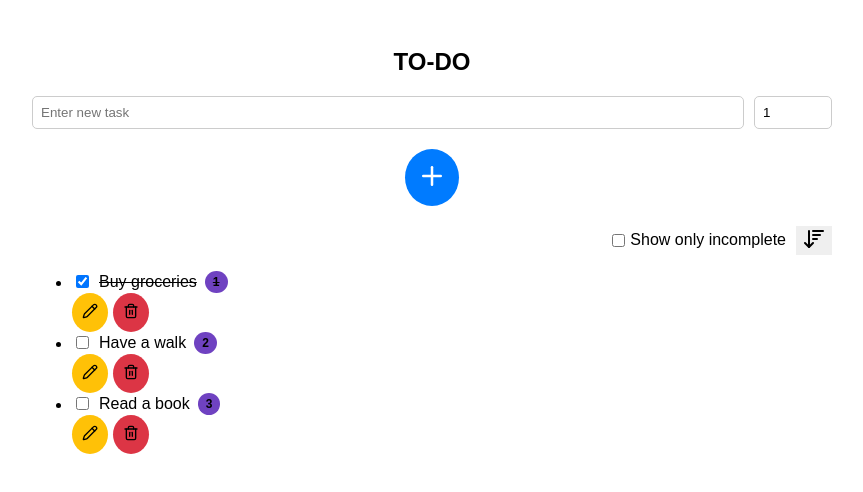
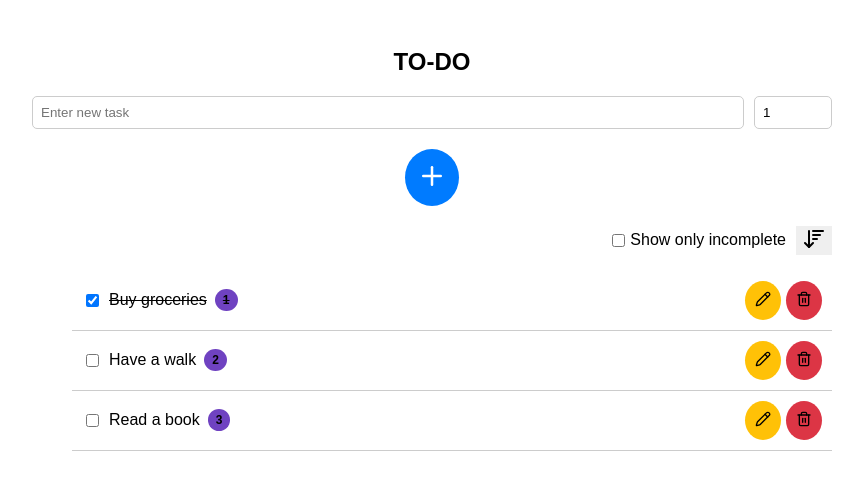
Before and after one commit to IALikhon/To-Do, a React (Vite) app: page / in a window 1280 px wide. Shown: the top 492 px of the page, without its empty margins (208-1071 px from the left). Built offline with nearby package versions, Linux system fonts and the light colour scheme.

Commit message:
Task editing done

```diff
--- a/src/App.jsx
+++ b/src/App.jsx
@@ -30,20 +30,34 @@
   const addTask = (newTask) => {
     const updatedTasks = [...tasks, newTask];
     setTasks(updatedTasks);
-  }
+  };
+
+  const removeTask = (id) => {
+    const updatedTasks = tasks.filter((t) => t.id !== id);
+    setTasks(updatedTasks);
+  };
+
+  const updateTask = ({ taskId, editText, editPriority }) => {
+    const updatedTasks = tasks.map((task) =>
+      task.id === taskId
+        ? { ...task, text: editText, priority: editPriority }
+        : task,
+    );
+    setTasks(updatedTasks)
+  };
 
   const toggleTaskDone = (id) => {
     const updatedTasks = tasks.map((task) =>
-    task.id === id ? {...task, done : !task.done} : task
+      task.id === id ? { ...task, done: !task.done } : task,
     );
     setTasks(updatedTasks);
-  }
+  };
 
   const sortTasks = () => {
-    const sortedTasks = [...tasks].sort((a,b) => a.priority - b.priority);
+    const sortedTasks = [...tasks].sort((a, b) => a.priority - b.priority);
 
     setTasks(sortedTasks);
-  }
+  };
 
   return (
     <div
@@ -55,13 +69,19 @@
       }}
     >
       <h2 style={{ textAlign: "center" }}>TO-DO</h2>
-      <TaskForm addTask={addTask}/>
+      <TaskForm addTask={addTask} />
       <TaskControl
         showOnlyIncomplete={showOnlyIncomplete}
         setShowOnlyIncomplete={setShowOnlyIncomplete}
-        sortTasks = {sortTasks}
+        sortTasks={sortTasks}
       />
-      <TaskList tasks={tasks} showOnlyIncomplete={showOnlyIncomplete} toggleTaskDone={toggleTaskDone} />
+      <TaskList
+        tasks={tasks}
+        showOnlyIncomplete={showOnlyIncomplete}
+        toggleTaskDone={toggleTaskDone}
+        removeTask={removeTask}
+        updateTask={updateTask}
+      />
     </div>
   );
 };
--- a/src/components/EditTaskForm.jsx
+++ b/src/components/EditTaskForm.jsx
@@ -1,5 +1,57 @@
-const EditTaskForm = () => {
-  return <div></div>;
+import { Check } from "lucide-react";
+import { useState } from "react";
+
+const EditTaskForm = ({ task, setEditedTaskId, updateTask }) => {
+  const [editText, setEditText] = useState(task.text);
+  const [editPriority, setEditPriority] = useState(task.priority);
+
+  const saveEdit = () => {
+    if (editText.trim()) {
+      updateTask({ taskId: task.id, editText, editPriority})
+      setEditedTaskId(null);
+    }
+  };
+
+  return (
+    <diV>
+      <input
+        type="text"
+        value={editText}
+        onChange={(e) => setEditText(e.target.value)}
+        style={{
+          flexGrow: 1,
+          padding: "5px",
+          borderRadius: "5px",
+          border: "1px solid #ccc",
+        }}
+      />
+      <input
+        type="number"
+        min="1"
+        value={editPriority}
+        onChange={(e) => setEditPriority(Number(e.target.value))}
+        style={{
+          width: "50px",
+          padding: "5px",
+          borderRadius: "5px",
+          border: "1px solid #ccc",
+        }}
+      />
+      <button
+        onClick={saveEdit}
+        style={{
+          borderRadius: "50%",
+          backgroundColor: "#28a745",
+          color: "white",
+          padding: "10px",
+          border: "none",
+          cursor: "pointer",
+        }}
+      >
+        <Check size={16} />
+      </button>
+    </diV>
+  );
 };
 
 export default EditTaskForm;
--- a/src/components/TaskItem.jsx
+++ b/src/components/TaskItem.jsx
@@ -1,6 +1,6 @@
 import { Trash, Pencil } from "lucide-react";
 
-const TaskItem = ({ task, toggleTaskDone }) => {
+const TaskItem = ({ task, toggleTaskDone, removeTask, setEditedTaskId }) => {
   return (
     <>
       <div style={{ display: "flex", alignItems: "center", flexGrow: "1" }}>
@@ -8,7 +8,7 @@
           type="checkbox"
           checked={task.done}
           onChange={() => toggleTaskDone(task.id)}
-          style={{ marginRight: "10px", cursor: "pointer"}}
+          style={{ marginRight: "10px", cursor: "pointer" }}
         />
         <span
           style={{
@@ -39,6 +39,7 @@
 
       <div style={{ display: "flex", gap: "5px" }}>
         <button
+          onClick={() => setEditedTaskId(task.id)}
           style={{
             borderRadius: "50%",
             backgroundColor: "#ffc107",
@@ -51,6 +52,7 @@
           <Pencil size={16} />
         </button>
         <button
+          onClick={() => removeTask(task.id)}
           style={{
             borderRadius: "50%",
             backgroundColor: "#dc3545",
--- a/src/components/TaskList.jsx
+++ b/src/components/TaskList.jsx
@@ -1,15 +1,47 @@
 import TaskItem from "./TaskItem";
-// import EditTaskForm from "./EditTaskForm";
+import EditTaskForm from "./EditTaskForm";
+import { useState } from "react";
 
-const TaskList = ({ tasks, showOnlyIncomplete, toggleTaskDone }) => {
+const TaskList = ({
+  tasks,
+  showOnlyIncomplete,
+  toggleTaskDone,
+  removeTask,
+  updateTask,
+}) => {
+  const [editedTaskId, setEditedTaskId] = useState(null);
+
   return (
     <ul>
       {tasks
         .filter((task) => !showOnlyIncomplete || !task.done)
         .map((task) => {
           return (
-          <li key={task.id}>
-            <TaskItem task={task} toggleTaskDone={toggleTaskDone} />
+            <li
+              key={task.id}
+              style={{
+                display: "flex",
+                alignItems: "center",
+                justifyContent: "space-between",
+                padding: "10px",
+                borderBottom: "1px solid #ccc",
+                gap: "10px",
+              }}
+            >
+              {editedTaskId === task.id ? (
+                <EditTaskForm
+                  task={task}
+                  setEditedTaskId={setEditedTaskId}
+                  updateTask={updateTask}
+                />
+              ) : (
+                <TaskItem
+                  task={task}
+                  toggleTaskDone={toggleTaskDone}
+                  removeTask={removeTask}
+                  setEditedTaskId={setEditedTaskId}
+                />
+              )}
             </li>
           );
         })}
```
Lines whose indentation alone changed are shown as unchanged.
